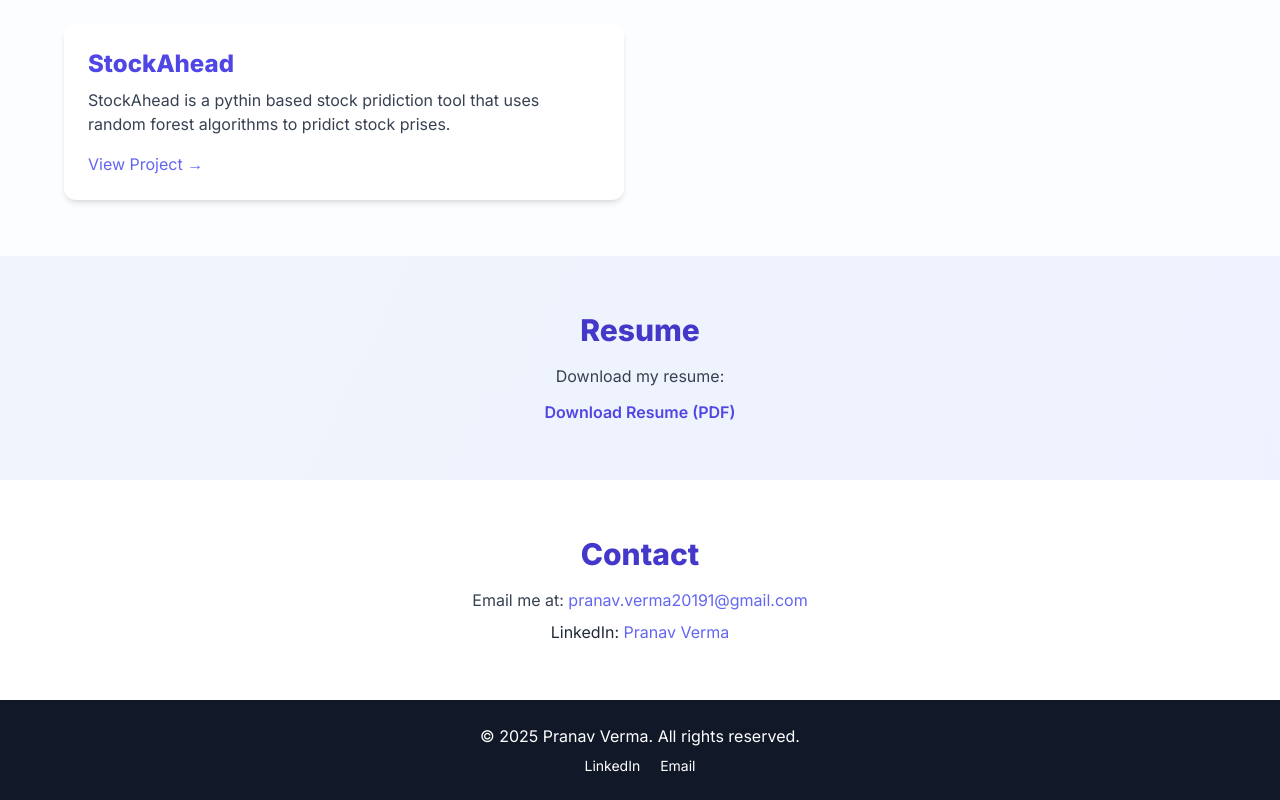
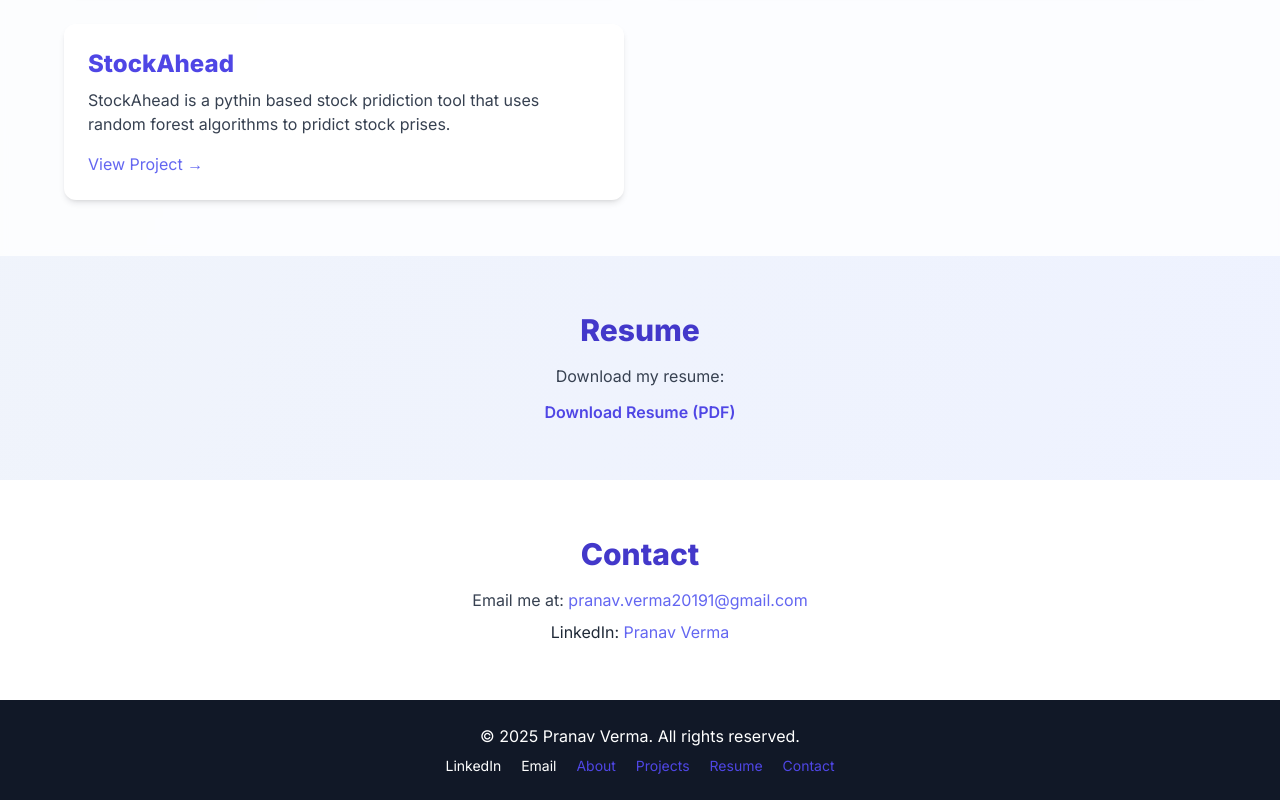
Before and after one commit to Navsan1/Portfolio, a plain HTML site: page index.html in a window 1280 px wide. Shown: the part 1923-2723 px from the top of the page. Drawn offline with nearby package versions, Linux system fonts and the light colour scheme.

Commit message:
added projects page

```diff
--- a/index.html
+++ b/index.html
@@ -126,6 +126,10 @@
     <div class="mt-2 space-x-4 text-sm">
       <a href="https://linkedin.com/in/pranav-verma-20a303205" class="hover:text-gray-300">LinkedIn</a>
       <a href="mailto:pranav.verma20191@gmail.com" class="hover:text-gray-300">Email</a>
+      <a href="#about" class="mx-3 text-indigo-600 hover:underline">About</a>
+      <a href="projects.html" class="mx-3 text-indigo-600 hover:underline">Projects</a>
+      <a href="#resume" class="mx-3 text-indigo-600 hover:underline">Resume</a>
+      <a href="#contact" class="mx-3 text-indigo-600 hover:underline">Contact</a>
     </div>
   </footer>
 
```
